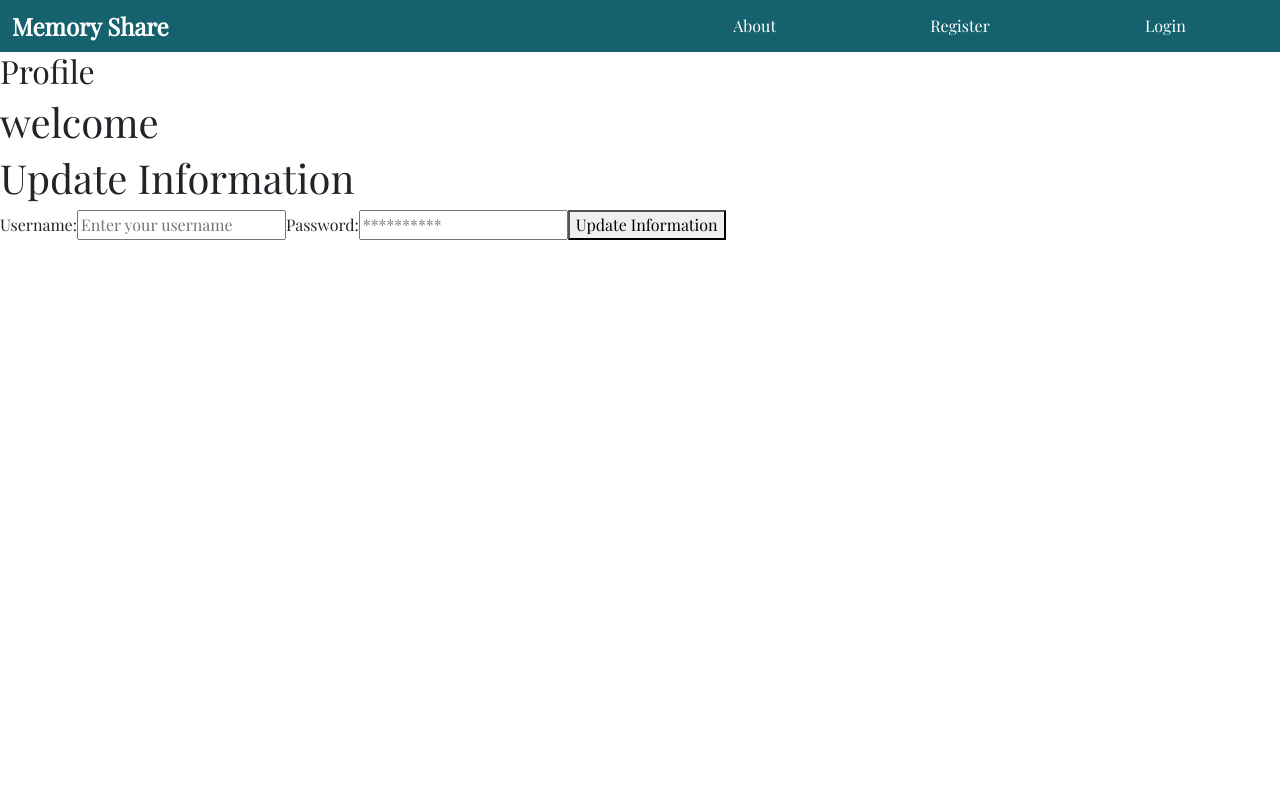
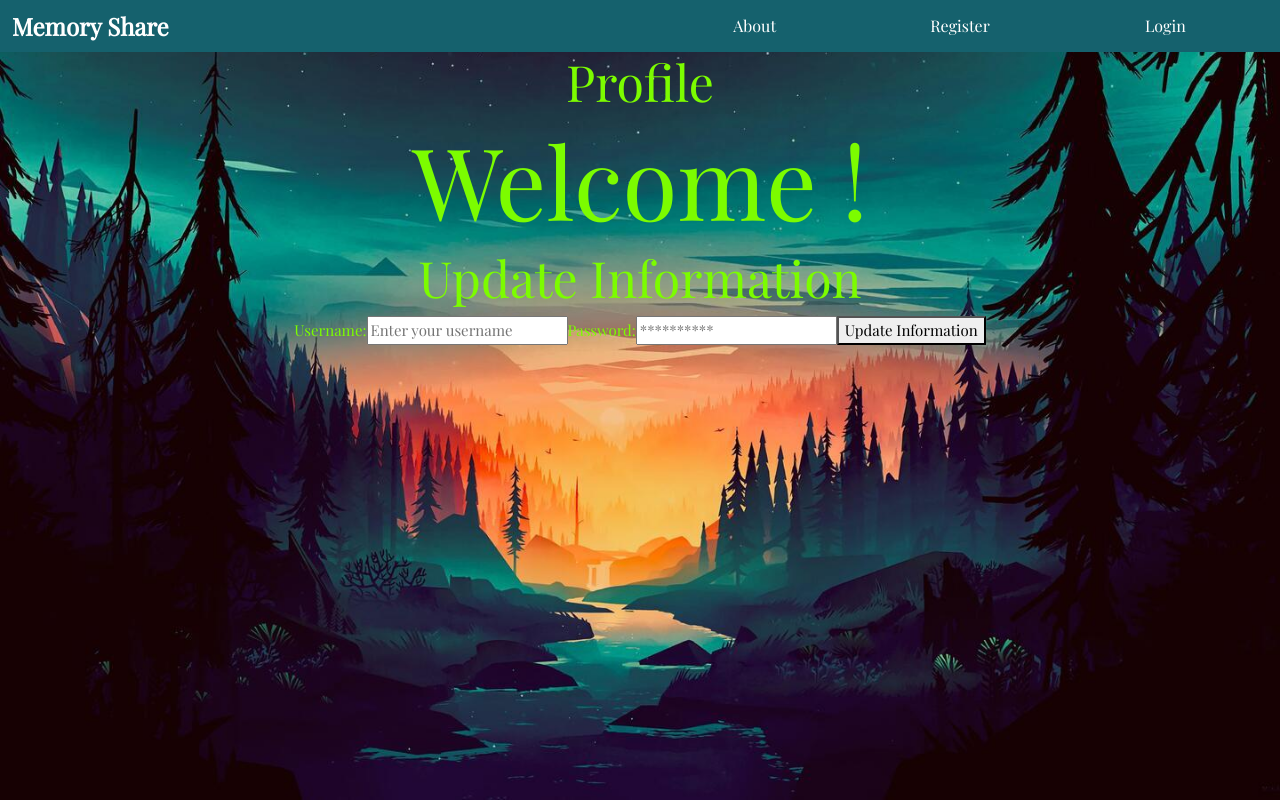
Before and after one commit to Haseebzz/Memory-share, a React (Create React App) app in the folder frontend/: page /profile in a window 1280 px wide. Built offline with nearby package versions, Linux system fonts and the light colour scheme.

Commit message:
Update Profile Page

```diff
--- /dev/null
+++ b/frontend/src/css/Profile.css
@@ -0,0 +1,37 @@
+h1 {
+    color:lawngreen !important;
+    text-align: center;
+    font-size: 50px !important;
+}
+
+h2 {
+    color:lawngreen !important;
+    text-align: center;
+    font-size: 100px !important;
+}
+
+h3 {
+    color:lawngreen !important;
+    text-align: center;
+    font-size: 50px !important;
+}
+
+form {
+    color:lawngreen !important;
+    font-size: 15px !important;
+    text-align: center;
+}
+
+html, body {
+    height: 100%;
+}
+
+body {
+    margin: 0;
+    padding: 0;
+    background-image: url("../../public/newimage.jpg");
+    background-position: center;
+    background-repeat: no-repeat;
+    background-size: cover;
+    font-family: Arial, sans-serif;
+}
--- a/frontend/src/pages/Profile.jsx
+++ b/frontend/src/pages/Profile.jsx
@@ -1,6 +1,7 @@
 import React, { useState } from 'react';
 import axios from 'axios';
 import { useNavigate} from 'react-router-dom';
+import '../css/Profile.css';
 
 const Profile = () => {
   const [username, setUsername] = useState('');
@@ -25,9 +26,9 @@ const Profile = () => {
   return (
     <>
 
-        <h2>Profile</h2>
-        <h1>welcome {user}</h1>
-        <h1>Update Information</h1>
+        <h1>Profile</h1>
+        <h2>Welcome {user}!</h2>
+        <h3>Update Information</h3>
         <form onSubmit={handleSubmit}>
             <label htmlFor="username" >
               Username:
```
Also changed, not shown: frontend/public/newimage.jpg (added).
